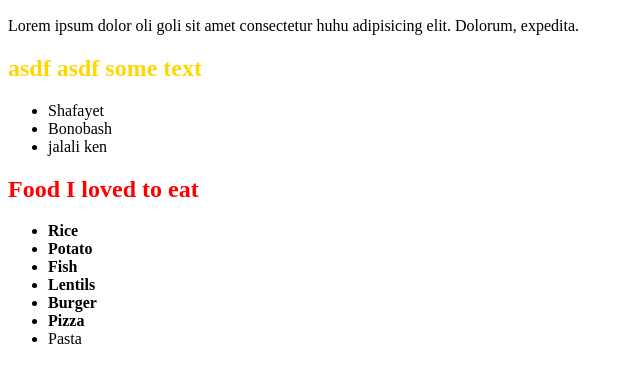
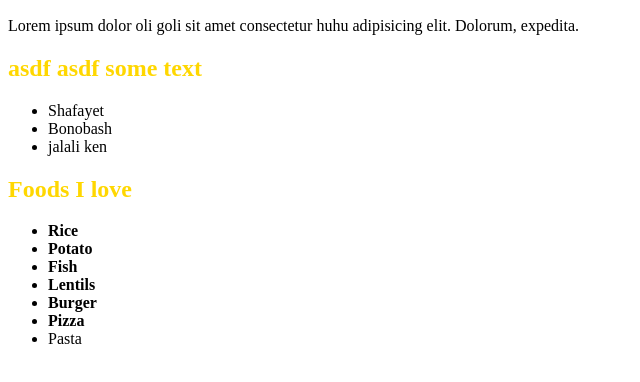
Before and after one commit to MasumRezaMunna/DOM, a plain HTML site: page index.html in a window 1280 px wide. Shown: the part 110-492 px from the top of the page, without its empty margins (0-640 px from the left). Drawn offline with Linux system fonts and the light colour scheme.

Commit message:
Dynamic style, getAttribute, setAttribute, innerText, innerHTML

```diff
--- a/index.html
+++ b/index.html
@@ -34,7 +34,7 @@
     </ul>
     </section>
     <section class="food">
-        <h1 id="Food-title">
+        <h1 id="food-title">
             Foods I love
         </h1>
         <ul>
@@ -76,9 +76,9 @@
 
         // get elements by id
 
-        const foodTitleH1 = document.getElementById('Food-title');
+        // const foodTitleH1 = document.getElementById('Food-title');
         // console.log(foodTitleH1.innerText)
-        foodTitleH1.innerText = 'Food I loved to eat';
+        // foodTitleH1.innerText = 'Food I loved to eat';
 
         const bandElement = document.getElementById('band');
         // console.log(bandElement)
```
